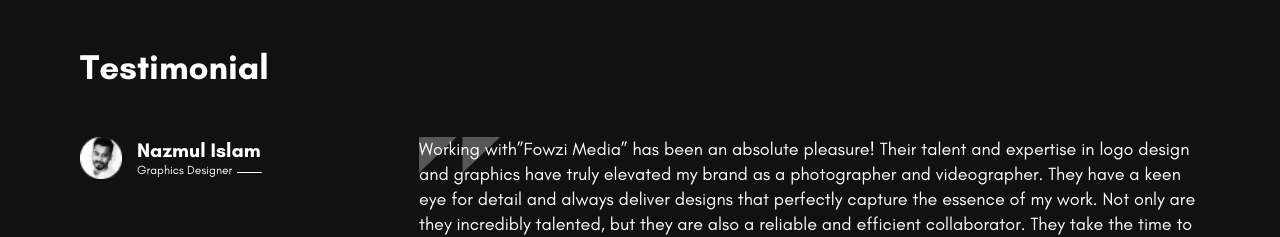
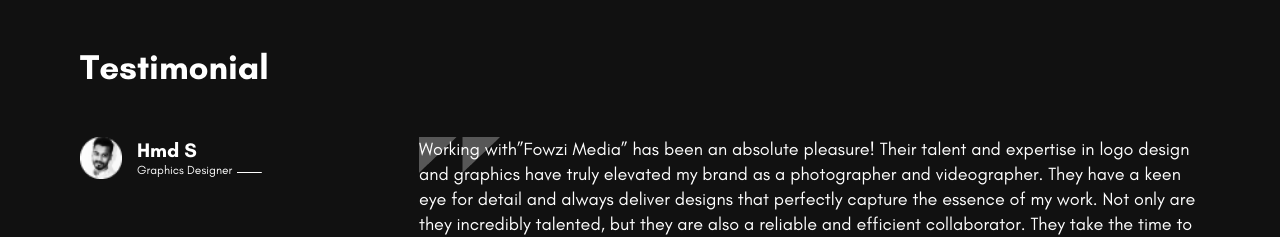
Before and after one commit to joySutradhor/fowzimediaClientside, a React (Vite) app: page / in a window 1280 px wide. Shown: the part 3380-3617 px from the top of the page. Built offline with nearby package versions, Linux system fonts and the light colour scheme.

Commit message:
testimonial partial done

```diff
--- a/src/ClientSide/Pages/HomePage/Testimonial/Testimonial.jsx
+++ b/src/ClientSide/Pages/HomePage/Testimonial/Testimonial.jsx
@@ -3,6 +3,8 @@ import 'slick-carousel/slick/slick.css';
 import 'slick-carousel/slick/slick-theme.css';
 import './testimonial.css';
 import profile from "/profile.png"
+import pic1 from "/pic-1.png"
+import pic2 from "/pic-2.png"
 import line from "/line.png"
 import { FaArrowRightLong } from "react-icons/fa6";
 import { FaArrowLeftLong } from "react-icons/fa6";
@@ -61,7 +63,7 @@ const Testimonial = () => {
                                     />
                                 </div>
                                 <div className='text-white 2xl:ml-[20px] xl:ml-[15px] ml-[5px]'>
-                                    <h3 className='testHeading'>Nazmul Islam</h3>
+                                    <h3 className='testHeading'>Hmd S</h3>
                                     <div className='flex items-center'>
                                         <h4 className='testSubHeading'>Graphics Designer</h4>
                                         <h3 className='2xl:ml-[10px] 2xl:mt-[10px] xl:ml-[5px] xl:mt-[5px] ml-1 mt-1'><img className='h-[1px] xl:w-[25px] 2xl:w-[34px] w-[10px]' src={line} alt="" /></h3>
@@ -86,13 +88,13 @@ const Testimonial = () => {
                             <div className='flex items-center '>
                                 <div>
                                     <img
-                                        src={profile}
+                                        src={pic1}
                                         className="block 2xl:w-[51px] 2xl:h-[51px] xl:w-[42px] xl:h-[42px] w-[30px]"
                                         alt="Wild Landscape"
                                     />
                                 </div>
                                 <div className='text-white 2xl:ml-[20px] xl:ml-[15px] ml-[5px]'>
-                                    <h3 className='testHeading'>Nazmul Islam</h3>
+                                    <h3 className='testHeading'>Liban Yasin</h3>
                                     <div className='flex items-center'>
                                         <h4 className='testSubHeading'>Graphics Designer</h4>
                                         <h3 className='2xl:ml-[10px] 2xl:mt-[10px] xl:ml-[5px] xl:mt-[5px] ml-1 mt-1'><img className='h-[1px] xl:w-[25px] 2xl:w-[34px] w-[10px]' src={line} alt="" /></h3>
@@ -105,7 +107,7 @@ const Testimonial = () => {
                             xl:text-[18px] xl:leading-[25px] xl:mt-0
                             text-[14px] mt-[20px]
                             font-glacialBase  xl:bg-[url('/testimonialBg.png')] 2xl:bg-[url('/testimonialBg.png')] bg-[url('/testimonialBgMobile.png')]   bg-no-repeat bg-left-top">
-                               Working with”Fowzi Media” has been an absolute pleasure! Their talent and expertise in logo design and graphics have truly elevated my brand as a photographer and videographer. They have a keen eye for detail and always deliver designs that perfectly capture the essence of my work. Not only are they incredibly talented, but they are also a reliable and efficient collaborator. They take the time to understand my vision and turn it into reality, exceeding my expectations every time. I highly recommend “Fowzi Media” for anyone in need of logo design, graphics, and branding services. Their exceptional work will undoubtedly make a positive impact on your brand identity.
+                               They provided me with a high quality work for a friendly price and responded to feedback in a timely way. I will highly recommend to using Fowzi Media's services. A very satisfied client. Thanks
                             </p>
                             {/* <p className="pt-[5px] text-[#FF0101]" onClick={()=>showBtn()}>{show? "Show More" : "Show Less"}</p> */}
                         </div>
@@ -117,7 +119,7 @@ const Testimonial = () => {
                             <div className='flex items-center '>
                                 <div>
                                     <img
-                                        src={profile}
+                                        src={pic2}
                                         className="block 2xl:w-[51px] 2xl:h-[51px] xl:w-[42px] xl:h-[42px] w-[30px]"
                                         alt="Wild Landscape"
                                     />
```
Also changed, not shown: public/pic-1.png (added), public/pic-2.png (added).
